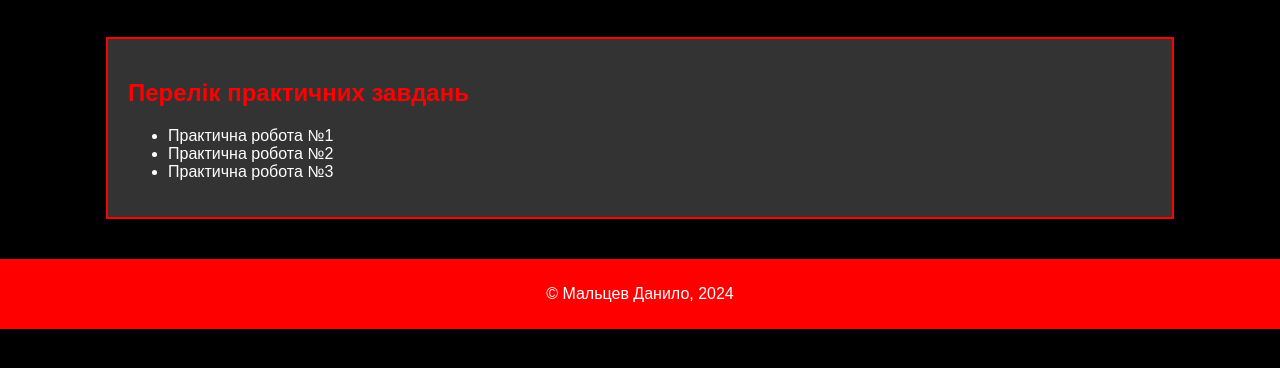
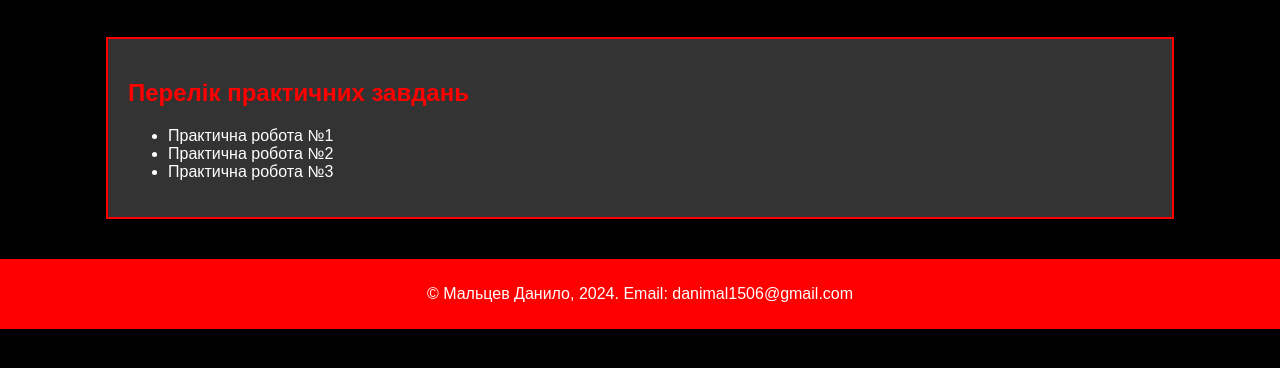
Before and after one commit to infernoil/personal-website, a plain HTML site: page works.html in a window 1280 px wide. Shown: the part 240-608 px from the top of the page. Drawn offline with Linux system fonts and the light colour scheme.

Commit message:
Update works.html

```diff
--- a/works.html
+++ b/works.html
@@ -29,7 +29,7 @@
     </main>
 
     <footer>
-        <p>&copy; Мальцев Данило, 2024</p>
+        <p>&copy; Мальцев Данило, 2024. Email: danimal1506@gmail.com</p>
     </footer>
 </body>
 </html>
```
